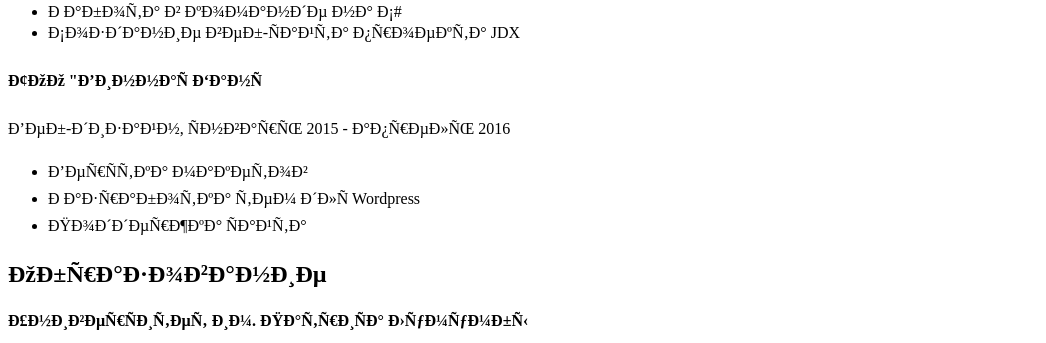
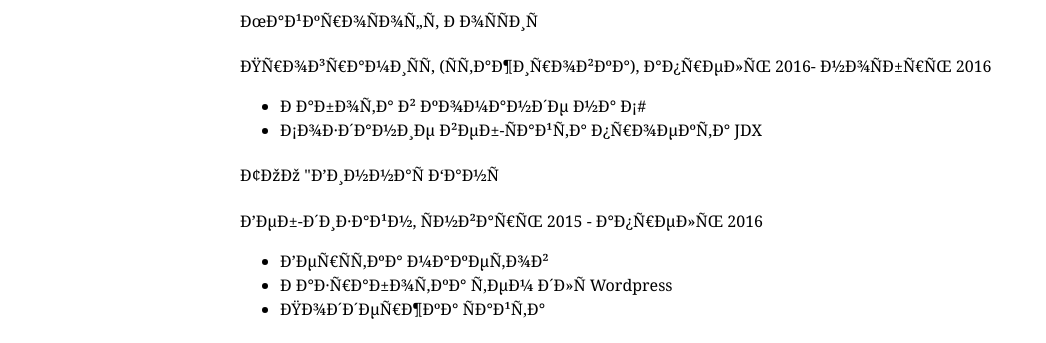
Before and after one commit to KirylMikheyeu/.github.io, a plain HTML site: page index.html in a window 1280 px wide. Shown: the part 294-637 px from the top of the page, without its empty margins (0-1046 px from the left). Drawn offline with Linux system fonts and the light colour scheme.

Commit message:
Update index.html

```diff
--- a/index.html
+++ b/index.html
@@ -3,7 +3,7 @@
     <head>
             <meta charset="utf 8">
             <title>Резюме</title>
-            <link href="main.css" rel="stylesheet">
+            <link href="style.css" rel="stylesheet">
     </head>
     <body>
         <div id="header">
```
